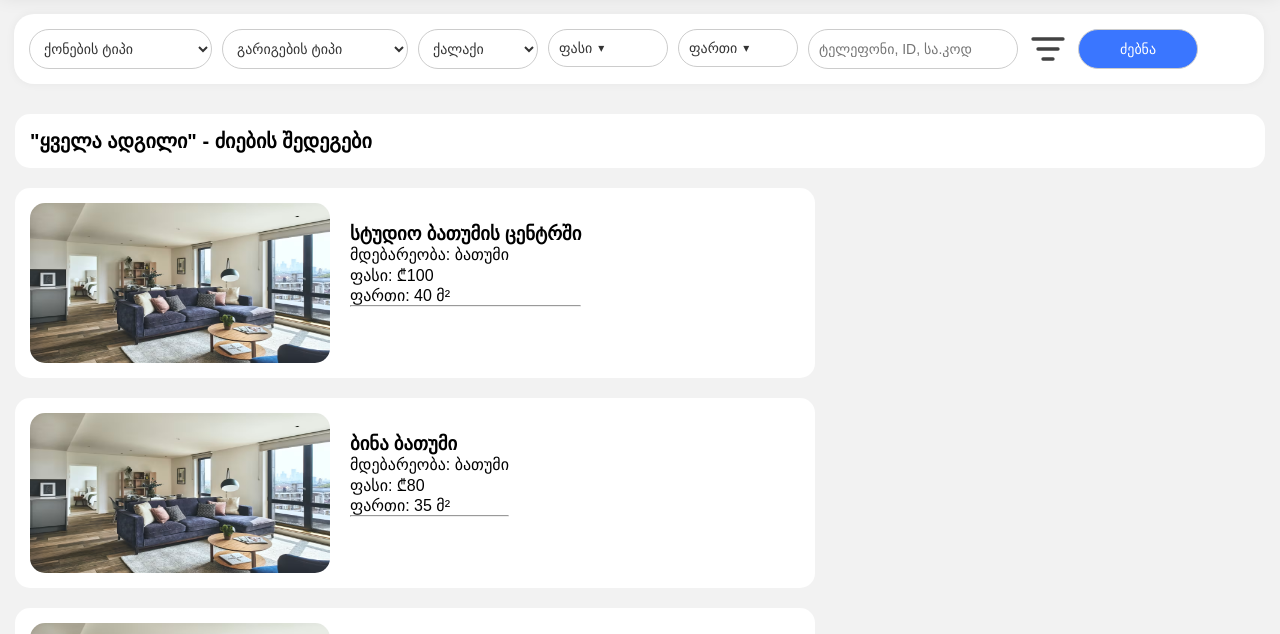
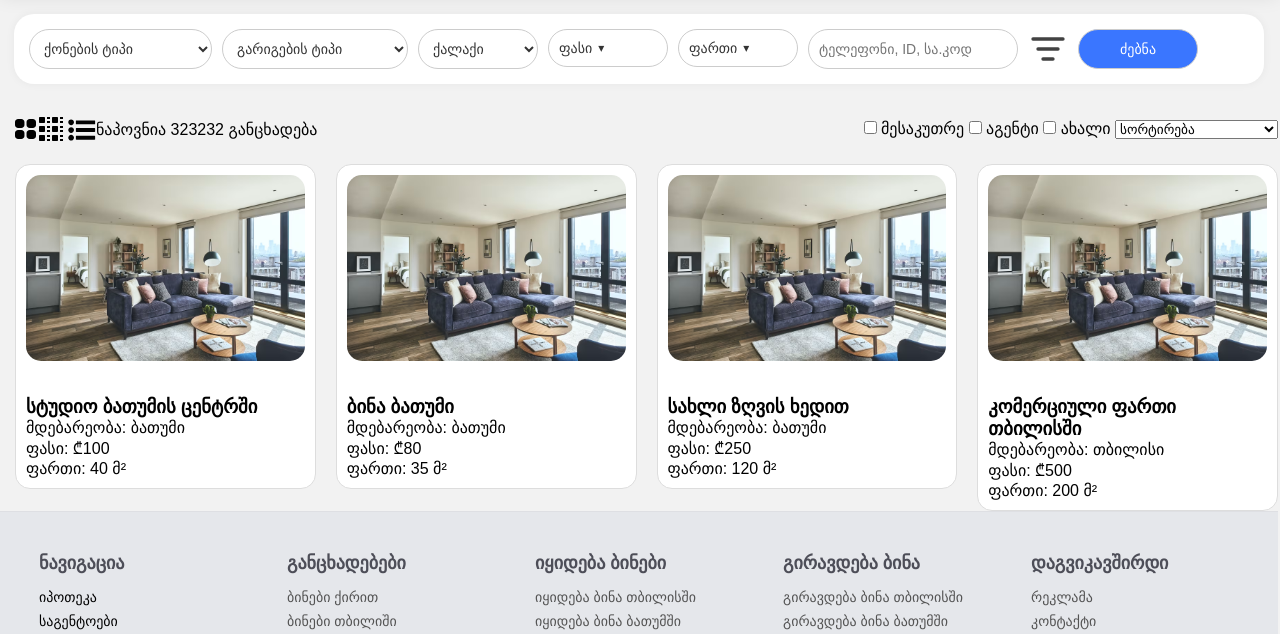
Before and after one commit to Natia-M/homerox, a plain HTML site: page search.html in a window 1280 px wide. Shown: the part 56-690 px from the top of the page. Drawn offline with Linux system fonts and the light colour scheme.

Commit message:
changed search.css

```diff
--- a/css/search.css
+++ b/css/search.css
@@ -213,6 +213,11 @@ body {
   max-width: 40px;
 }
 /* შედეგების ბლოკი */
+.result-head {
+}
+.list-image {
+  max-width: 30px;
+}
 .result-image {
   max-width: 300px;
   border-radius: 15px;
@@ -253,3 +258,54 @@ body {
 .result-description {
   margin-top: 20px;
 }
+#results {
+  display: grid;
+  gap: 20px;
+}
+
+#results.grid4-view {
+  grid-template-columns: repeat(4, 1fr);
+}
+
+#results.grid2-view {
+  grid-template-columns: repeat(2, 1fr);
+}
+
+#results.list1-view {
+  grid-template-columns: 1fr;
+}
+#results.grid4-view .result-box {
+  flex-direction: column;
+}
+
+#results.grid4-view .result-image {
+  width: 100%;
+  height: auto;
+}
+
+#results.grid4-view .result-description {
+  text-align: left;
+}
+#results.grid2-view .result-box,
+#results.list1-view .result-box {
+  flex-direction: row;
+  align-items: center;
+}
+
+#results.grid2-view .result-image,
+#results.list1-view .result-image {
+  width: 200px;
+  height: auto;
+}
+
+#results.grid2-view .result-description,
+#results.list1-view .result-description {
+  text-align: left;
+}
+.result-box {
+  display: flex;
+  border: 1px solid #ddd;
+  padding: 10px;
+  background: #fff;
+  gap: 15px;
+}
--- a/search.html
+++ b/search.html
@@ -122,9 +122,50 @@
       </section>
     </div>
     <div id="results-container">
-      <h2 id="resultsTitle">შედეგები:</h2>
-      <div id="results"></div>
-      <h2 id="resultsTitle"></h2>
+      <div class="result-head flex">
+        <div class="flex">
+          <div class="flex viewSwitch">
+            <img
+              class="list-image"
+              src="images/grid.svg"
+              alt=""
+              data-view="grid4"
+            />
+            <img
+              class="list-image"
+              src="images/grid2.svg"
+              alt=""
+              data-view="grid2"
+            />
+            <img
+              class="list-image"
+              src="images/listing.svg"
+              alt=""
+              data-view="list1"
+            />
+          </div>
+          <div>ნაპოვნია 323232 განცხადება</div>
+        </div>
+        <div>
+          <div>
+            <input type="checkbox" id="checkbox1" />
+            <label for="checkbox1">მესაკუთრე</label>
+            <input type="checkbox" id="checkbox2" />
+            <label for="checkbox2">აგენტი</label>
+            <input type="checkbox" id="checkbox3" />
+            <label for="checkbox3">ახალი</label>
+            <select>
+              <option>სორტირება</option>
+              <option>თარიღი ზრდადობით</option>
+              <option>თარიღი კდებადობით</option>
+              <option>ფასი ზრდადობით</option>
+              <option>ფასი კდებადობით</option>
+            </select>
+          </div>
+        </div>
+      </div>
+      <div id="results" class="grid4-view"></div>
+
       <div id="results"></div>
     </div>
     <footer class="footer">
--- a/src/search.js
+++ b/src/search.js
@@ -63,11 +63,6 @@ document.addEventListener("DOMContentLoaded", () => {
   const resultsDiv = document.getElementById("results");
   const resultsTitle = document.getElementById("resultsTitle");
 
-  // სათაურის გაწერა
-  resultsTitle.textContent = `"${
-    filters.city || "ყველა ადგილი"
-  }" - ძიების შედეგები`;
-
   // ფილტრაცია
   const filteredResults = demoResults.filter((item) => {
     const matchProperty =
@@ -114,10 +109,25 @@ document.addEventListener("DOMContentLoaded", () => {
           <p>მდებარეობა: ${item.location}</p>
           <p>ფასი: ₾${item.price}</p>
           <p>ფართი: ${item.area} მ²</p>
-          <hr>
           </div>
         </div>
           `;
     resultsDiv.appendChild(card);
   });
 });
+document.querySelectorAll(".list-image").forEach((button) => {
+  button.addEventListener("click", (e) => {
+    const view = e.target.dataset.view;
+    const results = document.getElementById("results");
+
+    results.classList.remove("grid4-view", "grid2-view", "list1-view");
+
+    if (view === "grid4") {
+      results.classList.add("grid4-view");
+    } else if (view === "grid2") {
+      results.classList.add("grid2-view");
+    } else if (view === "list1") {
+      results.classList.add("list1-view");
+    }
+  });
+});
```
Also changed, not shown: images/grid.svg (added), images/grid2.svg (added), images/listing.svg (added), 1 other file.
